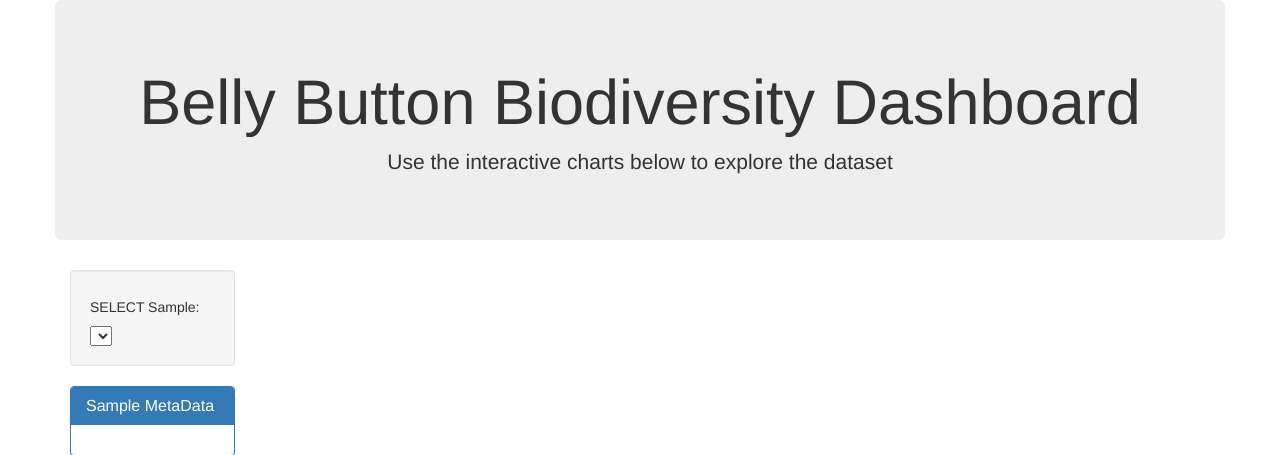
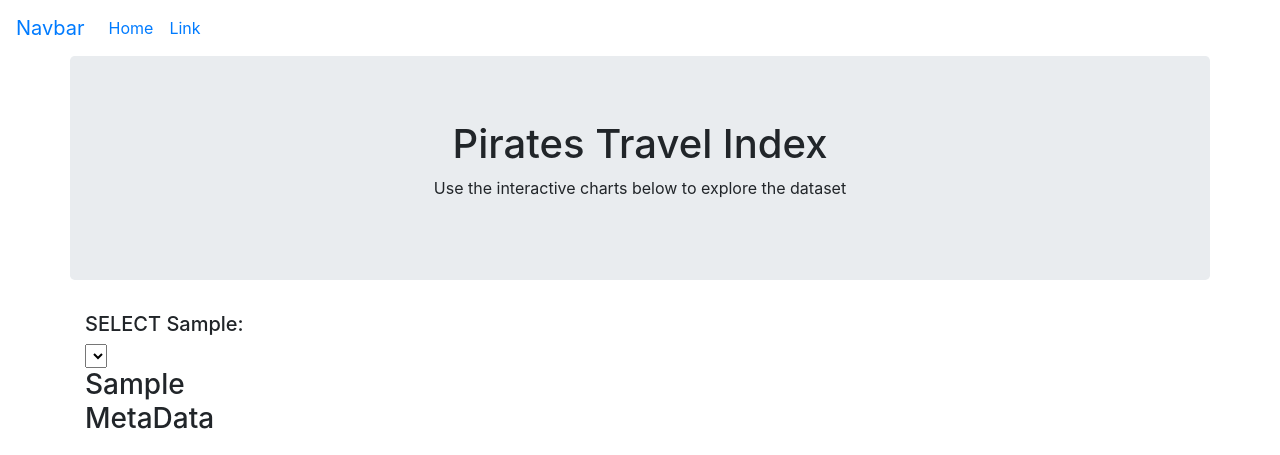
Before and after one commit to toestie/pirates-travel-index, a Flask app: page / in a window 1280 px wide. Shown: the top 455 px of the page. Run offline with Flask 2, Linux system fonts and the light colour scheme; lists and menus that the app fills with data are empty; some libraries are stand-ins or nearby versions.

Commit message:
css added

```diff
--- /dev/null
+++ b/Pirates-Travel-Index-App/static/css/styles.css
@@ -0,0 +1,8 @@
+.navbar-custom {
+    background-color: darkslategray;
+}
+
+.navbar-custom .navbar-brand,
+.navbar-custom .navbar-text {
+    color: goldenrod;
+}
--- a/Pirates-Travel-Index-App/templates/index.html
+++ b/Pirates-Travel-Index-App/templates/index.html
@@ -5,16 +5,51 @@
   <meta charset="UTF-8">
   <meta name="viewport" content="width=device-width, initial-scale=1.0">
   <meta http-equiv="X-UA-Compatible" content="ie=edge">
-  <title>Flask Plotlyjs Example</title>
-  <link rel="stylesheet" href="https://maxcdn.bootstrapcdn.com/bootstrap/3.3.7/css/bootstrap.min.css">
+  <title>Pirates Travel Index</title>
+  <link rel="stylesheet" href="https://stackpath.bootstrapcdn.com/bootstrap/4.3.1/css/bootstrap.min.css" integrity="sha384-ggOyR0iXCbMQv3Xipma34MD+dH/1fQ784/j6cY/iJTQUOhcWr7x9JvoRxT2MZw1T" crossorigin="anonymous">
 </head>
 
 <body>
+  <nav class="navbar navbar-expand-lg navbar-custom">
+    <a class="navbar-brand" href="#">Navbar</a>
+    <button class="navbar-toggler" type="button" data-toggle="collapse" data-target="#navbarSupportedContent" aria-controls="navbarSupportedContent" aria-expanded="false" aria-label="Toggle navigation">
+      <span class="navbar-toggler-icon"></span>
+    </button>
+
+    <div class="collapse navbar-collapse" id="navbarSupportedContent">
+      <ul class="navbar-nav mr-auto">
+        <li class="nav-item active">
+          <a class="nav-link" href="#">Home <span class="sr-only">(current)</span></a>
+        </li>
+        <li class="nav-item">
+          <a class="nav-link" href="#">Link</a>
+        </li>
+        <!-- <li class="nav-item dropdown">
+          <a class="nav-link dropdown-toggle" href="#" id="navbarDropdown" role="button" data-toggle="dropdown" aria-haspopup="true" aria-expanded="false">
+            Dropdown
+          </a>
+          <div class="dropdown-menu" aria-labelledby="navbarDropdown">
+            <a class="dropdown-item" href="#">Action</a>
+            <a class="dropdown-item" href="#">Another action</a>
+            <div class="dropdown-divider"></div>
+            <a class="dropdown-item" href="#">Something else here</a>
+          </div>
+        </li>
+        <li class="nav-item">
+          <a class="nav-link disabled" href="#" tabindex="-1" aria-disabled="true">Disabled</a>
+        </li>
+      </ul>
+      <form class="form-inline my-2 my-lg-0">
+        <input class="form-control mr-sm-2" type="search" placeholder="Search" aria-label="Search">
+        <button class="btn btn-outline-success my-2 my-sm-0" type="submit">Search</button>
+      </form> -->
+    </div>
+  </nav>
 
   <div class="container">
     <div class="row">
       <div class="col-md-12 jumbotron text-center">
-        <h1>Belly Button Biodiversity Dashboard</h1>
+        <h1>Pirates Travel Index</h1>
         <p>Use the interactive charts below to explore the dataset</p>
       </div>
     </div>
@@ -48,6 +83,7 @@
   <script src="https://cdnjs.cloudflare.com/ajax/libs/d3/5.5.0/d3.js"></script>
   <script src="https://cdn.plot.ly/plotly-latest.min.js"></script>
   <script src="{{ url_for('static', filename='js/app.js') }}"></script>
+  <script src="{{ url_for('static', filename='css/styles.css') }}"></script>
 
 </body>
 
```
